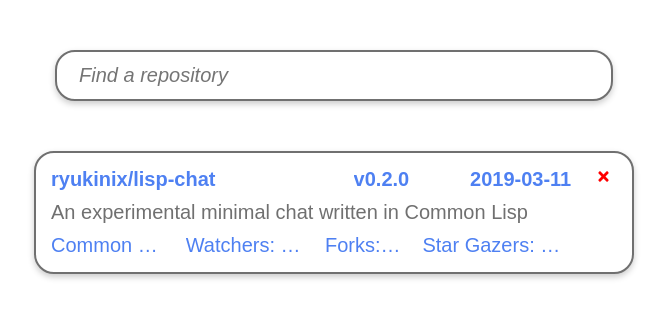
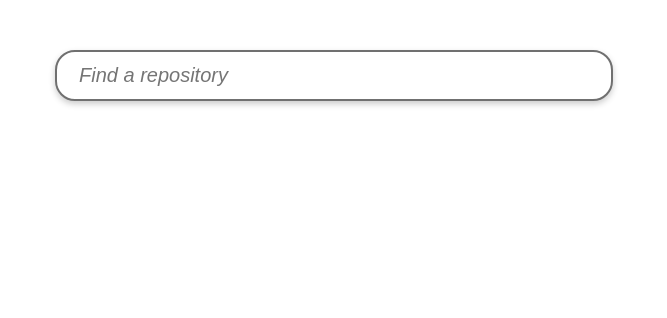
Before and after one commit to zrefai/lumanu-project, a React (Create React App) app: page / in a window 1280 px wide. Shown: the top 318 px of the page, without its empty margins (306-973 px from the left). Built offline with nearby package versions, Linux system fonts and the light colour scheme; a web font is replaced by a local one.

Commit message:
Add redux functionality and add repoCard texts from props

```diff
--- a/package.json
+++ b/package.json
@@ -8,6 +8,7 @@
     "@testing-library/jest-dom": "^5.11.4",
     "@testing-library/react": "^11.1.0",
     "@testing-library/user-event": "^12.1.10",
+    "lodash": "^4.17.20",
     "react": "^17.0.1",
     "react-dom": "^17.0.1",
     "react-icons": "^3.11.0",
@@ -15,6 +16,7 @@
     "react-router-dom": "^5.2.0",
     "react-scripts": "4.0.0",
     "redux": "^4.0.5",
+    "redux-persist": "^6.0.0",
     "styled-components": "^5.2.1",
     "web-vitals": "^0.2.4"
   },
--- a/src/components/Card/index.js
+++ b/src/components/RepoCard/index.js
@@ -1,5 +1,7 @@
 import React from "react"
 import { FaTimes } from "react-icons/fa"
+import { useDispatch } from "react-redux"
+import { removeFromRepoList, updateRepoSeen } from "../../redux/actions"
 import {
     Container,
     InfoContainer,
@@ -11,7 +13,7 @@ import {
     InfoFooterText,
     RemoveButtonContainer,
     RemoveButton
-} from "./styles/card"
+} from "./styles/repocard"
 
 function Card({ children, ...otherProps }) {
     return <Container {...otherProps}>{children}</Container>
@@ -53,22 +55,38 @@ Card.RemoveButton = function CardRemoveButton({ children, ...otherProps}) {
     return <RemoveButton {...otherProps}>{children}</RemoveButton>
 }
 
-const RepoCard = () => {
+const RepoCard = ({ repo }) => {
+    const dispatch = useDispatch()
+
+    const handleRemoveCard = (e) => {
+        e.preventDefault()
+        console.log("Remove:", repo.full_name)
+        dispatch(removeFromRepoList(repo.id))
+    }
+
+    const handleCardOnClick = (e) => {
+        e.preventDefault()
+        console.log("Navigate to:", repo.full_name, "page")
+        dispatch(updateRepoSeen(repo.id))
+    }
+
     const renderInfoHeader = () => {
+        const release_data = repo.latest_release
+
         return (
             <Card.InfoHeaderContainer>
                 <Card.InfoHeaderText style={{maxWidth: '55%', minWidth: '55%'}}>
-                    ryukinix/lisp-chat
+                    {repo.full_name}
                 </Card.InfoHeaderText>
                 <Card.InfoHeaderText style={{ maxWidth: '20%', minWidth: '20%'}}>
-                    v0.2.0
+                    {release_data ? release_data.tag_name : "N/A"}
                 </Card.InfoHeaderText>
                 <Card.InfoHeaderText
                     style={{
                         maxWidth: '20%',
                         minWidth: '20%',
                         marginRight: '0px'}}>
-                    2019-03-11
+                    {release_data ? release_data.created_at: "N/A"}
                 </Card.InfoHeaderText>
             </Card.InfoHeaderContainer>
         )
@@ -78,7 +96,7 @@ const RepoCard = () => {
         return (
             <Card.InfoBodyContainer>
                 <Card.InfoBodyText>
-                    An experimental minimal chat written in Common Lisp
+                    {repo.description}
                 </Card.InfoBodyText>
             </Card.InfoBodyContainer>
         )
@@ -87,10 +105,10 @@ const RepoCard = () => {
     const renderInfoFooter = () => {
         return (
             <Card.InfoFooterContainer>
-                <Card.InfoFooterText>Common Lisp</Card.InfoFooterText>
-                <Card.InfoFooterText>Watchers: 156</Card.InfoFooterText>
-                <Card.InfoFooterText>Forks: 13</Card.InfoFooterText>
-                <Card.InfoFooterText>Star Gazers: 156</Card.InfoFooterText>
+                <Card.InfoFooterText>{repo.language}</Card.InfoFooterText>
+                <Card.InfoFooterText>Watchers: {repo.watchers_count}</Card.InfoFooterText>
+                <Card.InfoFooterText>Forks: {repo.forks_count}</Card.InfoFooterText>
+                <Card.InfoFooterText>Star Gazers: {repo.stargazers_count}</Card.InfoFooterText>
             </Card.InfoFooterContainer>
         )
     }
@@ -98,14 +116,14 @@ const RepoCard = () => {
     const renderRemoveButton = () => {
         return (
             <RemoveButtonContainer>
-                <Card.RemoveButton><FaTimes/></Card.RemoveButton>
+                <Card.RemoveButton onClick={(e) => handleRemoveCard(e)}><FaTimes/></Card.RemoveButton>
             </RemoveButtonContainer>
         )
     }
 
     return (
         <Card>
-            <Card.Info>
+            <Card.Info onClick={(e) => handleCardOnClick(e)}>
                 {renderInfoHeader()}
                 {renderInfoBody()}
                 {renderInfoFooter()}
--- a/src/components/Card/styles/card.js
+++ b/src/components/RepoCard/styles/repocard.js
@@ -1,10 +1,10 @@
 import styled from "styled-components/macro"
 
-export const Container = styled.button`
+export const Container = styled.div`
     display: flex;
     flex-direction: row;
     background-color: white;
-    margin-top: 50px;
+    margin-bottom: 50px;
     max-width: 75vmin;
     min-width: 75vmin;
     padding: 15px;
@@ -39,7 +39,7 @@ export const InfoHeaderText = styled.p`
     text-overflow: ellipsis;
     text-align: left;
     overflow: hidden;
-    font-size: min(20px,calc(7px + 2vmin));
+    font-size: min(20px,calc(7px + 2vh));
     color: #4E80F2;
     font-weight: bold;
 `
@@ -55,7 +55,7 @@ export const InfoBodyText = styled.p`
     max-width: 100%;
     min-width: 100%;
     color: #707070;
-    font-size: min(20px,calc(7px + 2vmin));
+    font-size: min(20px,calc(7px + 2vh));
     white-space: nowrap;
     text-overflow: ellipsis;
     text-align: left;
@@ -79,7 +79,7 @@ export const InfoFooterText = styled.p`
     text-overflow: ellipsis;
     text-align: left;
     overflow: hidden;
-    font-size: min(20px,calc(7px + 2vmin));
+    font-size: min(20px,calc(7px + 2vh));
 `
 
 export const RemoveButtonContainer = styled.div`
@@ -91,7 +91,7 @@ export const RemoveButtonContainer = styled.div`
 `
 export const RemoveButton = styled.button`
     display: flex;
-    font-size: min(15px,calc(7px + 2vmin));
+    font-size: min(15px,calc(7px + 2vh));
     font-weight: bold;
     color: red;
     background-color: white;
--- /dev/null
+++ b/src/components/RepoList/index.js
@@ -0,0 +1,27 @@
+import React from "react"
+import { useSelector } from "react-redux"
+import { Container } from "./styles/repolist"
+import RepoCard from "../RepoCard"
+
+function List ({ children, ...otherProps }) {
+    return <Container {...otherProps}>{children}</Container>
+}
+
+const selectRepos = state => state.repos
+
+const RepoList = () => {
+    const repos = useSelector(selectRepos)
+    console.log(repos)
+
+    const renderCard = () => {
+        return Object.keys(repos).map((key, i) => <RepoCard key={i} repo={repos[key]}/>)
+    }
+
+    return (
+        <List>
+            {renderCard()}
+        </List>
+    )
+}
+
+export default RepoList
--- /dev/null
+++ b/src/components/RepoList/styles/repolist.js
@@ -0,0 +1,9 @@
+import styled from "styled-components/macro"
+
+export const Container = styled.div`
+    height: 80vh;
+    overflow-y: scroll;
+    margin-top: 50px;
+    padding-left: 20px;
+    padding-right: 20px;
+`
--- a/src/components/Suggestion/index.js
+++ b/src/components/Suggestion/index.js
@@ -1,6 +1,8 @@
 import React from "react"
 import { Container, SuggestionAddButton, SuggestionText } from "./styles/suggestion"
+import { useDispatch } from "react-redux"
 import useRepoVersion from "../../hooks/useRepoVersion"
+import { addToRepoList } from "../../redux/actions"
 
 function Component({ children, ...otherProps}) {
     return <Container {...otherProps}>{children}</Container>
@@ -16,10 +18,11 @@ Component.Button = function Button({children, ...otherProps}) {
 
 export const Suggestion = ({repo}) => {
     const {repoVersionInfo, error} = useRepoVersion(repo.owner.login, repo.name)
+    const dispatch = useDispatch();
 
     const handleAdd = (e) => {
         e.preventDefault()
-        console.log("Added:", repo.name, repoVersionInfo[0])
+        dispatch(addToRepoList(repo.id,repo,repoVersionInfo[0]))
     }
 
     const renderSuggestion = () => {
--- a/src/index.js
+++ b/src/index.js
@@ -1,4 +1,7 @@
 import React from 'react';
+import { Provider } from "react-redux"
+import { store, persistor } from "./redux/store/configureStore"
+import { PersistGate } from "redux-persist/integration/react"
 import ReactDOM from 'react-dom';
 import './index.css';
 import App from './App';
@@ -6,7 +9,11 @@ import reportWebVitals from './reportWebVitals';
 
 ReactDOM.render(
   <React.StrictMode>
-    <App />
+    <Provider store={store}>
+      <PersistGate loading={null} persistor={persistor}>
+        <App />
+      </PersistGate>
+    </Provider>
   </React.StrictMode>,
   document.getElementById('root')
 );
--- a/src/pages/Home/Home.js
+++ b/src/pages/Home/Home.js
@@ -4,8 +4,8 @@ import { Octokit } from "@octokit/core"
 import SearchBar from "../../components/Search"
 import SuggestionsList from "../../components/SuggestionsList"
 import Suggestion from "../../components/Suggestion"
-import RepoCard from "../../components/Card"
 import useVisible from "../../hooks/useVisible"
+import RepoList from "../../components/RepoList"
 
 const Home = () => {
     const octokit = new Octokit()
@@ -69,7 +69,7 @@ const Home = () => {
         <div className="Home-Container">
             {renderSearch()}
             {renderSuggestions()}
-            <RepoCard/>
+            <RepoList />
         </div>
     )
 }
--- /dev/null
+++ b/src/redux/actions/index.js
@@ -0,0 +1,41 @@
+import {
+    ADD_TO_REPOLIST,
+    REMOVE_FROM_REPOLIST,
+    UPDATE_REPO_RELEASE,
+    UPDATE_REPO_SEEN
+} from "../constants"
+
+export function addToRepoList(id, repo, release) {
+    return {
+        type: ADD_TO_REPOLIST,
+        payload: {
+            id,
+            repo,
+            release
+        }
+    }
+}
+
+export function removeFromRepoList(id) {
+    return {
+        type: REMOVE_FROM_REPOLIST,
+        payload: {id}
+    }
+}
+
+export function updateRepoRelease(id, release) {
+    return {
+        type: UPDATE_REPO_RELEASE,
+        payload: {
+            id,
+            release
+        }
+    }
+}
+
+export function updateRepoSeen(id) {
+    return {
+        type: UPDATE_REPO_SEEN,
+        payload: {id}
+    }
+}
--- /dev/null
+++ b/src/redux/constants/index.js
@@ -0,0 +1,4 @@
+export const ADD_TO_REPOLIST = "ADD_TO_REPOLIST"
+export const REMOVE_FROM_REPOLIST = "REMOVE_FROM_REPOLIST"
+export const UPDATE_REPO_RELEASE = "UPDATE_REPO_RELEASE"
+export const UPDATE_REPO_SEEN = "UPDATE_REPO_SEEN"
--- /dev/null
+++ b/src/redux/reducers/index.js
@@ -0,0 +1,42 @@
+import { omit } from "lodash"
+import { ADD_TO_REPOLIST, REMOVE_FROM_REPOLIST, UPDATE_REPO_RELEASE, UPDATE_REPO_SEEN } from "../constants"
+
+export const repoReducer = (state = {}, action) => {
+    switch (action.type) {
+        case ADD_TO_REPOLIST:
+            return {
+                ...state,
+                [action.payload.id]: {
+                    ...action.payload.repo,
+                    latest_release: action.payload.release,
+                    seen: false
+                }
+            }
+
+        case REMOVE_FROM_REPOLIST:{
+            return omit(state, action.payload.id)
+        }
+
+
+        case UPDATE_REPO_RELEASE:
+            return {
+                ...state,
+                [action.payload.id]: {
+                    ...state[action.payload.id],
+                    latest_release: action.payload.release
+                }
+            }
+
+        case UPDATE_REPO_SEEN:
+            return {
+                ...state,
+                [action.payload.id]: {
+                    ...state[action.payload.id],
+                    seen: !state[action.payload.id].seen
+                }
+            }
+
+        default:
+            return state
+    }
+}
--- /dev/null
+++ b/src/redux/store/configureStore.js
@@ -0,0 +1,20 @@
+import { createStore, combineReducers } from "redux"
+import { persistStore, persistReducer } from "redux-persist"
+import { repoReducer } from "../reducers"
+import storage from 'redux-persist/lib/storage'
+
+const rootReducer = combineReducers({
+    repos: repoReducer
+})
+
+const persistConfig = {
+    key: 'root',
+    storage,
+    whitelist: ["repos"],
+    blacklist: []
+}
+
+const persistedReducer = persistReducer(persistConfig, rootReducer)
+
+export let store = createStore(persistedReducer)
+export let persistor = persistStore(store)
```
Also changed, not shown: 1 other file (tests, documents, lock files or other folders).
